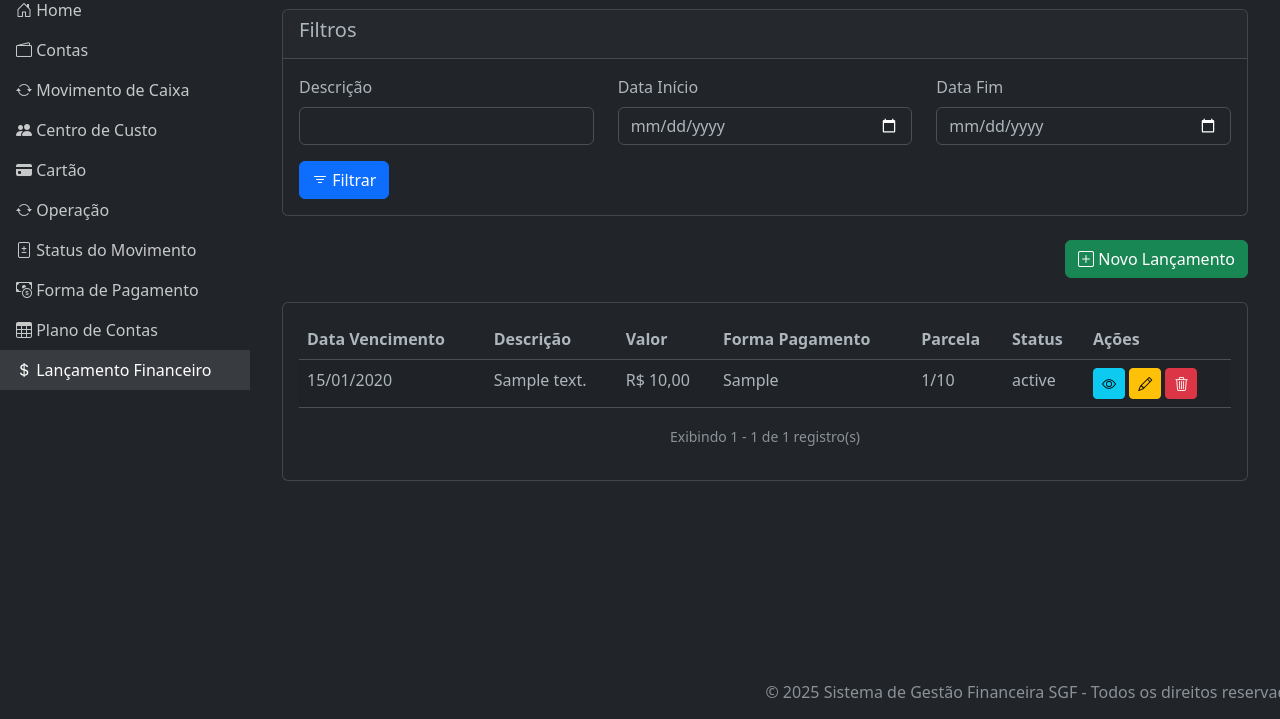
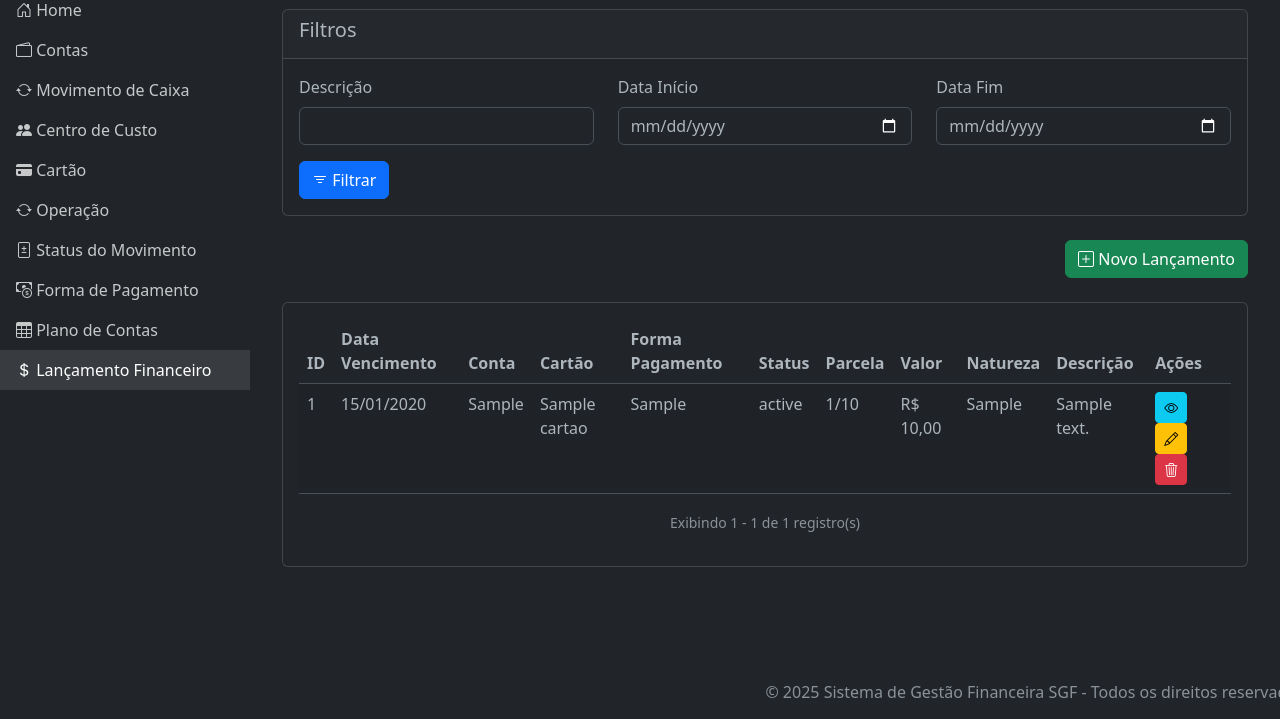
Before and after one commit to mateusdev08/sgf, a Django app: page /lancamento-financeiro/ in a window 1280 px wide. Shown: the part 81-800 px from the top of the page. Run offline with Django 5.2, Linux system fonts and the light colour scheme; tables that the repository leaves empty hold one stand-in row (values such as "Sample post").

Commit message:
Ajuste na tabela da lista de registros e adicionando novos campos

```diff
--- a/lancamento_financeiro/templates/lancamento_financeiro/list.html
+++ b/lancamento_financeiro/templates/lancamento_financeiro/list.html
@@ -67,24 +67,32 @@
             <table class="table table-striped">
                 <thead>
                     <tr>
+                        <th>ID</th>
                         <th>Data Vencimento</th>
+                        <th>Conta</th>
+                        <th>Cartão</th>
+                        <th>Forma Pagamento</th>
+                        <th>Status</th>
+                        <th>Parcela</th>
+                        <th>Valor</th>
+                        <th>Natureza</th>
                         <th>Descrição</th>
-                        <th>Valor</th>
-                        <th>Forma Pagamento</th>
-                        <th>Parcela</th>
-                        <th>Status</th>
                         <th>Ações</th>
                     </tr>
                 </thead>
                 <tbody>
                     {% for lancamento in lancamentos %}
                     <tr>
+                        <td>{{ lancamento.id }}</td>
                         <td>{{ lancamento.data_vencimento|date:"d/m/Y" }}</td>
+                        <td>{{ lancamento.conta }}</td>
+                        <td>{{ lancamento.cartao }}</td>
+                        <td>{{ lancamento.forma_pagamento }}</td>
+                        <td>{{ lancamento.status_movimento }}</td>
+                        <td>{{ lancamento.parcela }}/{{ lancamento.quantidade_parcela }}</td>
+                        <td>R$ {{ lancamento.valor }}</td>
+                        <td>{{ lancamento.natureza }}</td>
                         <td>{{ lancamento.descricao|truncatechars:50 }}</td>
-                        <td>R$ {{ lancamento.valor }}</td>
-                        <td>{{ lancamento.forma_pagamento }}</td>
-                        <td>{{ lancamento.parcela }}/{{ lancamento.quantidade_parcela }}</td>
-                        <td>{{ lancamento.status_movimento }}</td>
                         <td>
                             <a href="{% url 'lancamento_financeiro:detail' lancamento.id %}" class="btn btn-sm btn-info bi bi-eye"></a>
                             <a href="{% url 'lancamento_financeiro:update' lancamento.id %}" class="btn btn-sm btn-warning bi bi-pencil"></a>
```
